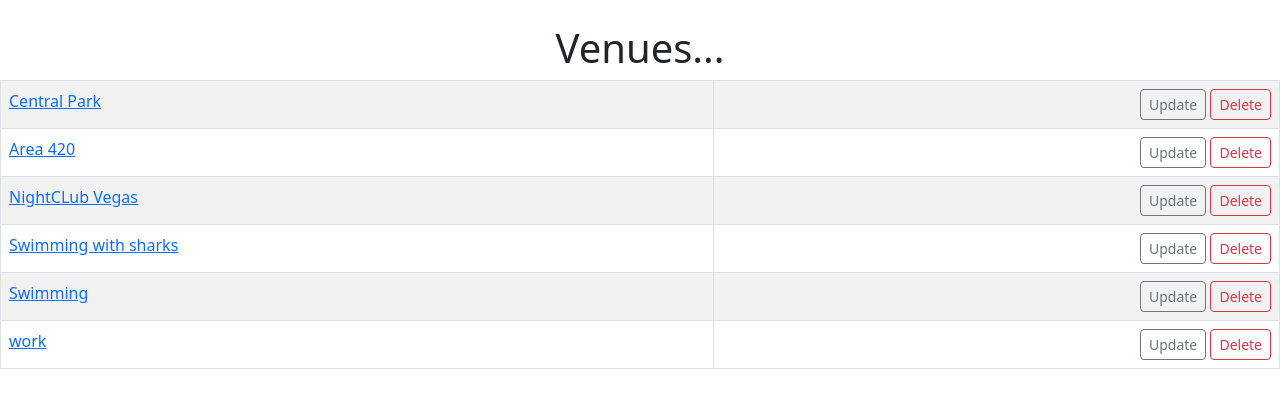
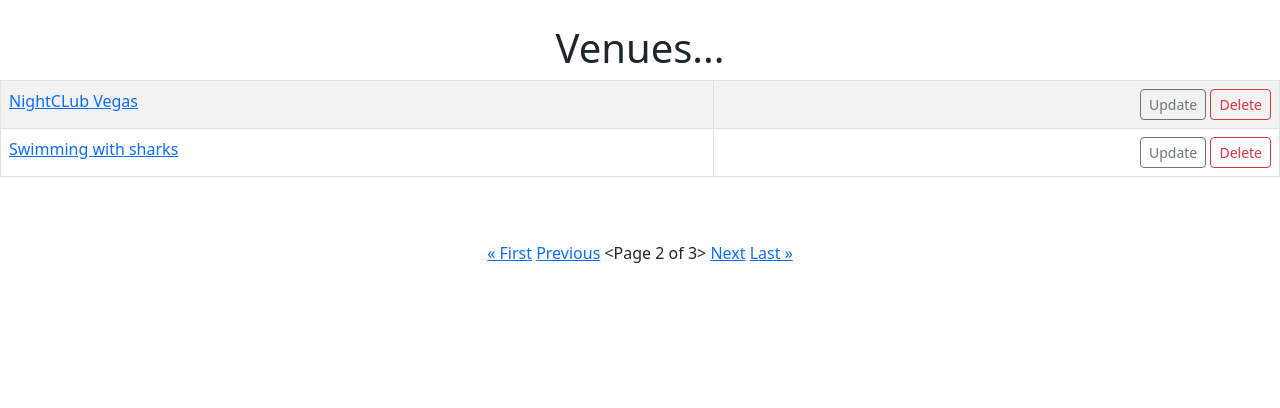
Before and after one commit to Arden27/myclub, a Django app: page /list_venues?page=2 in a window 1280 px wide. Shown: the part 56-464 px from the top of the page. Run offline with Django 4.2, Linux system fonts and the light colour scheme; data comes from the database, SQL or seed files in the repository.

Commit message:
venues paginator added

```diff
--- a/events/static/events/dupa.css
+++ b/events/static/events/dupa.css
@@ -1,5 +1,4 @@
 
-<<<<<<< HEAD
 .dupa {
     padding: 25px;
 }
@@ -9,8 +8,3 @@
   padding: 0; /* Remove padding */
   margin: 0; /* Remove margins */
 }
-=======
-    .dupa {
-        padding: 25px;
-    }
->>>>>>> origin/master
--- a/events/templates/events/venues.html
+++ b/events/templates/events/venues.html
@@ -1,11 +1,10 @@
 {% extends 'events/base.html' %}
 
 {% block content %}
-
     <center>
     <h1>Venues...</h1>
     <table class="table table-striped table-hover table-bordered">
-        {% for venue in venue_list %}
+        {% for venue in venues %}
             <tr>
                 <td>
                     <a href="{% url 'show-venue' venue.id %}">{{ venue }}</a>
@@ -19,6 +18,20 @@
         {% endfor %}
     </table>
 
-    </center>
+
+    <br><br>
+    {% if venues.has_previous %}
+        <a href="?page=1">&laquo First</a>
+        <a href="?page={{ venues.previous_page_number }}">Previous</a>
+    {% endif %}
+
+    {{ venues }}
+
+    {% if venues.has_next %}
+        <a href="?page={{ venues.next_page_number }}">Next</a>
+        <a href="?page={{ venues.paginator.num_pages }}">Last &raquo</a>
+    {% endif %}
+</center>
+
 
 {% endblock %}
--- a/events/views.py
+++ b/events/views.py
@@ -14,7 +14,8 @@ from reportlab.pdfgen import canvas
 from reportlab.lib.units import inch
 from reportlab.lib.pagesizes import letter
 
-
+#impor pagination stuuf
+from django.core.paginator import Paginator
 
 #Generate PDF
 def venue_pdf(request):
@@ -144,9 +145,16 @@ def show_venue(request, venue_id):
     })
 
 def list_venues(request):
-    venue_list = Venue.objects.all()
+    #venue_list = Venue.objects.all()
+
+    # set pagination
+    p = Paginator(Venue.objects.all(), 2)
+    page = request.GET.get('page')
+    venues = p.get_page(page)
+
     return render(request, 'events/venues.html', {
-        "venue_list": venue_list
+        #"venue_list": venue_list,
+        'venues': venues,
     })
 
 def add_venue(request):
```
